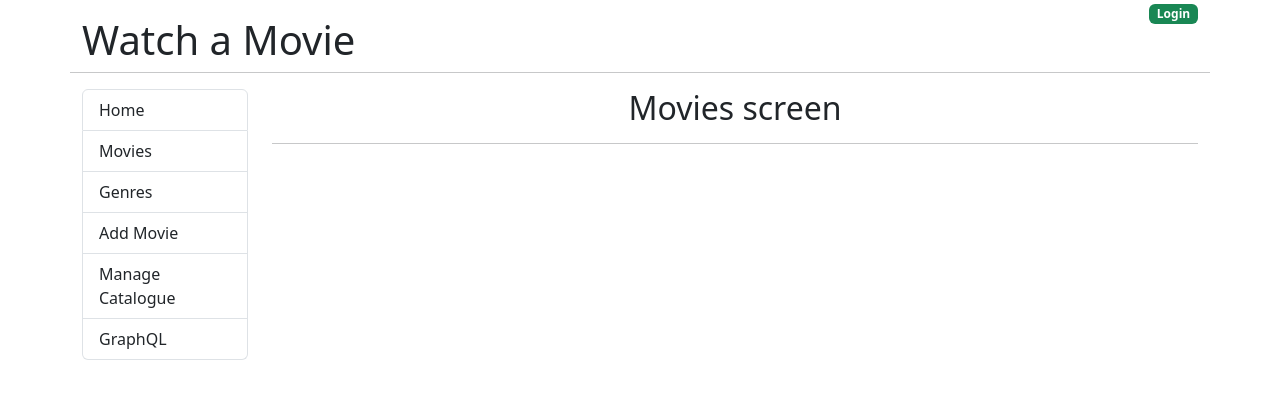
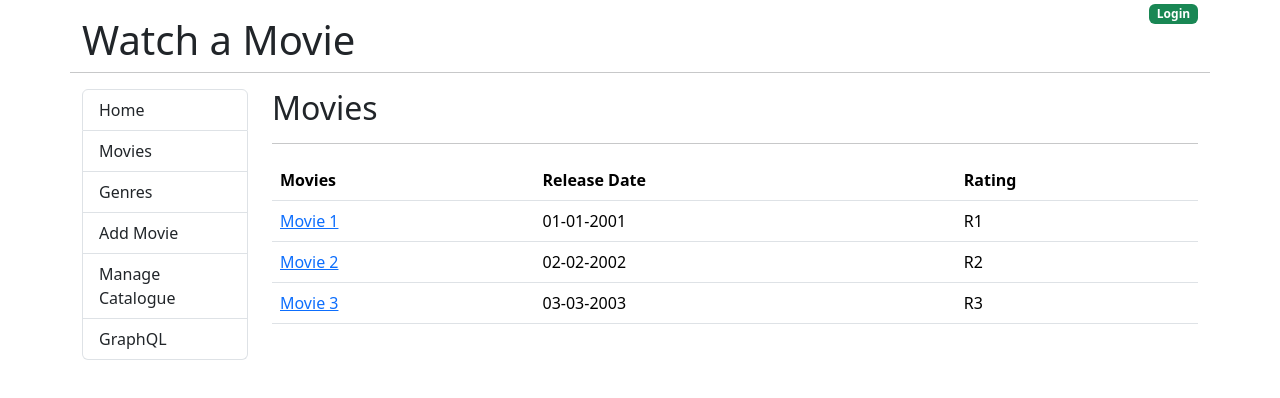
Before and after one commit to dipguha/movies, a React (Create React App) app in the folder go-movies-front-end/: page /movies in a window 1280 px wide. Shown: the top 398 px of the page. Built offline with nearby package versions, Linux system fonts and the light colour scheme.

Commit message:
introduce state to display list of movies

```diff
--- a/go-movies-front-end/src/App.js
+++ b/go-movies-front-end/src/App.js
@@ -1,4 +1,4 @@
-import { Outlet } from "react-router-dom";
+import { Link, Outlet } from "react-router-dom";
 
 function App() {
   return (
@@ -9,9 +9,9 @@ function App() {
         </div>
 
         <div className="col text-end">
-          <a href="#!">
+          <Link to="/Login">
             <span className="badge bg-success">Login</span>
-          </a>
+          </Link>
         </div>
         <hr className="mb-3"></hr>
       </div>
@@ -20,12 +20,12 @@ function App() {
         <div className="col-md-2">
           <nav>
             <div className="list-group">
-              <a href="/" className="list-group-item list-group-item-action">Home</a>
-              <a href="/movies" className="list-group-item list-group-item-action">Movies</a>
-              <a href="#!" className="list-group-item list-group-item-action">Genres</a>
-              <a href="#!" className="list-group-item list-group-item-action">Add Movie</a>
-              <a href="#!" className="list-group-item list-group-item-action">Manage Catalogue</a>
-              <a href="#!" className="list-group-item list-group-item-action">GraphQL</a>
+              <Link to="/" className="list-group-item list-group-item-action">Home</Link>
+              <Link to="/movies" className="list-group-item list-group-item-action">Movies</Link>
+              <Link to="/genres" className="list-group-item list-group-item-action">Genres</Link>
+              <Link to="/admin/movie/0" className="list-group-item list-group-item-action">Add Movie</Link>
+              <Link to="/manage-catalogue" className="list-group-item list-group-item-action">Manage Catalogue</Link>
+              <Link to="/graphql" className="list-group-item list-group-item-action">GraphQL</Link>
             </div>
           </nav>
         </div>
--- /dev/null
+++ b/go-movies-front-end/src/components/EditMovie.js
@@ -0,0 +1,11 @@
+const EditMovie = () => {
+
+    return (
+        <div>
+            <h2>EditMovie screen</h2>
+            <hr />
+        </div>
+    )
+}
+
+export default EditMovie;
--- /dev/null
+++ b/go-movies-front-end/src/components/Genres.js
@@ -0,0 +1,11 @@
+const Genres = () => {
+
+    return (
+        <div>
+            <h2>Genres screen</h2>
+            <hr />
+        </div>
+    )
+}
+
+export default Genres;
--- /dev/null
+++ b/go-movies-front-end/src/components/GraphQL.js
@@ -0,0 +1,11 @@
+const GraphQL = () => {
+
+    return (
+        <div>
+            <h2>GraphQL screen</h2>
+            <hr />
+        </div>
+    )
+}
+
+export default GraphQL;
--- a/go-movies-front-end/src/components/Home.js
+++ b/go-movies-front-end/src/components/Home.js
@@ -1,3 +1,4 @@
+import { Link } from 'react-router-dom';
 import Ticket from './../images/movie_tickets.jpg'
 
 const Home = () => {
@@ -7,7 +8,9 @@ const Home = () => {
             <div className="text-center">
                 <h2>Home screen - We are going to watch a Movie tonight</h2>
                 <hr />
-                <img src={Ticket} alt="Movie Tickets"></img>
+                <Link to="/movies">
+                    <img src={Ticket} alt="Movie Tickets"></img>
+                </Link>
             </div>
         </>
     )
--- /dev/null
+++ b/go-movies-front-end/src/components/Login.js
@@ -0,0 +1,11 @@
+const Login = () => {
+
+    return (
+        <div>
+            <h2>Login screen</h2>
+            <hr />
+        </div>
+    )
+}
+
+export default Login;
--- /dev/null
+++ b/go-movies-front-end/src/components/ManageCatalogue.js
@@ -0,0 +1,11 @@
+const ManageCatalogue = () => {
+
+    return (
+        <div>
+            <h2>ManageCatalogue screen</h2>
+            <hr />
+        </div>
+    )
+}
+
+export default ManageCatalogue;
--- a/go-movies-front-end/src/components/Movies.js
+++ b/go-movies-front-end/src/components/Movies.js
@@ -1,12 +1,50 @@
+import { useEffect, useState } from "react";
+import { Link } from "react-router-dom";
+
 const Movies = () => {
 
+    //useState is a hook in functional component to manage state
+    const [movies, setMovies] = useState([])
+
+    //useEffect is a hook in functional component to side effects (e.g. fetch data). Uses 3 lifecycle methods(DidMount, DidUpdate, WillUnmount)
+    useEffect( () => {
+        let movieList = [
+            { id: 1, title: "Movie 1", release_date: "01-01-2001", runtime: 111, mpaa_rating: "R1", description: "Description 1" },
+            { id: 2, title: "Movie 2", release_date: "02-02-2002", runtime: 222, mpaa_rating: "R2", description: "Description 2" },
+            { id: 3, title: "Movie 3", release_date: "03-03-2003", runtime: 333, mpaa_rating: "R3", description: "Description 3" },
+        ];
+        setMovies(movieList)
+    }, [] )
+
+
     return (
-        <>
-            <div className="text-center">
-                <h2>Movies screen</h2>
-                <hr />
-            </div>
-        </>
+        <div>
+            <h2>Movies</h2>
+            <hr />
+            {/*Javascript expressions and templates used below along with map function */}
+            <table className="table table-stripped table-hover">
+                <thead>
+                    <tr>
+                        <th>Movies</th>
+                        <th>Release Date</th>
+                        <th>Rating</th>
+                    </tr>
+                </thead>
+                <tbody>
+                    {
+                        movies.map( (m) => (
+                            <tr key={m.id}>
+                                <td>
+                                    <Link to={`/movies/${m.id}`}>{m.title}</Link>
+                                </td>
+                                <td>{m.release_date}</td>
+                                <td>{m.mpaa_rating}</td>
+                            </tr>
+                        ))
+                    }
+                </tbody>
+            </table>
+        </div>
     )
 }
 
```
Also changed, not shown: go-movies-front-end/src/components/Movie.js (added, +11 -0 lines), go-movies-front-end/src/index.js (+12 -2 lines), 1 other file (tests, documents, lock files or other folders).
